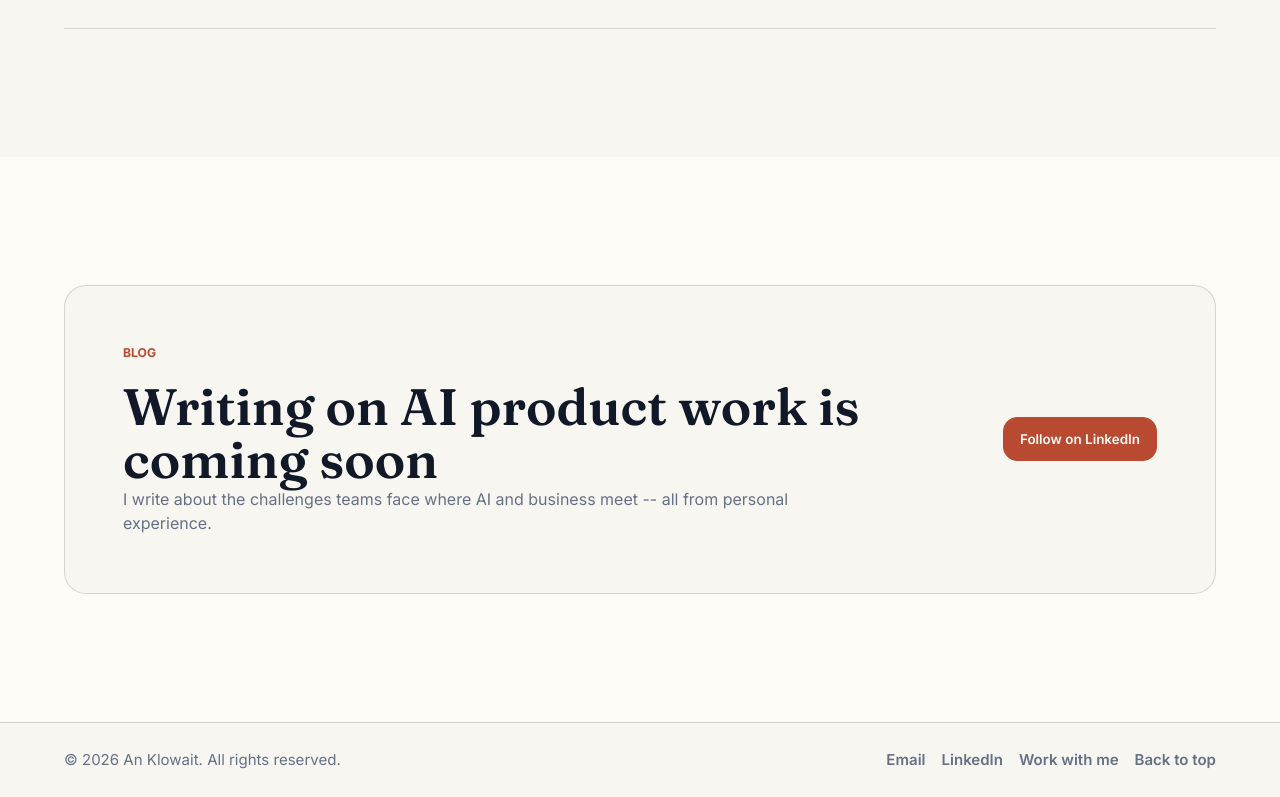
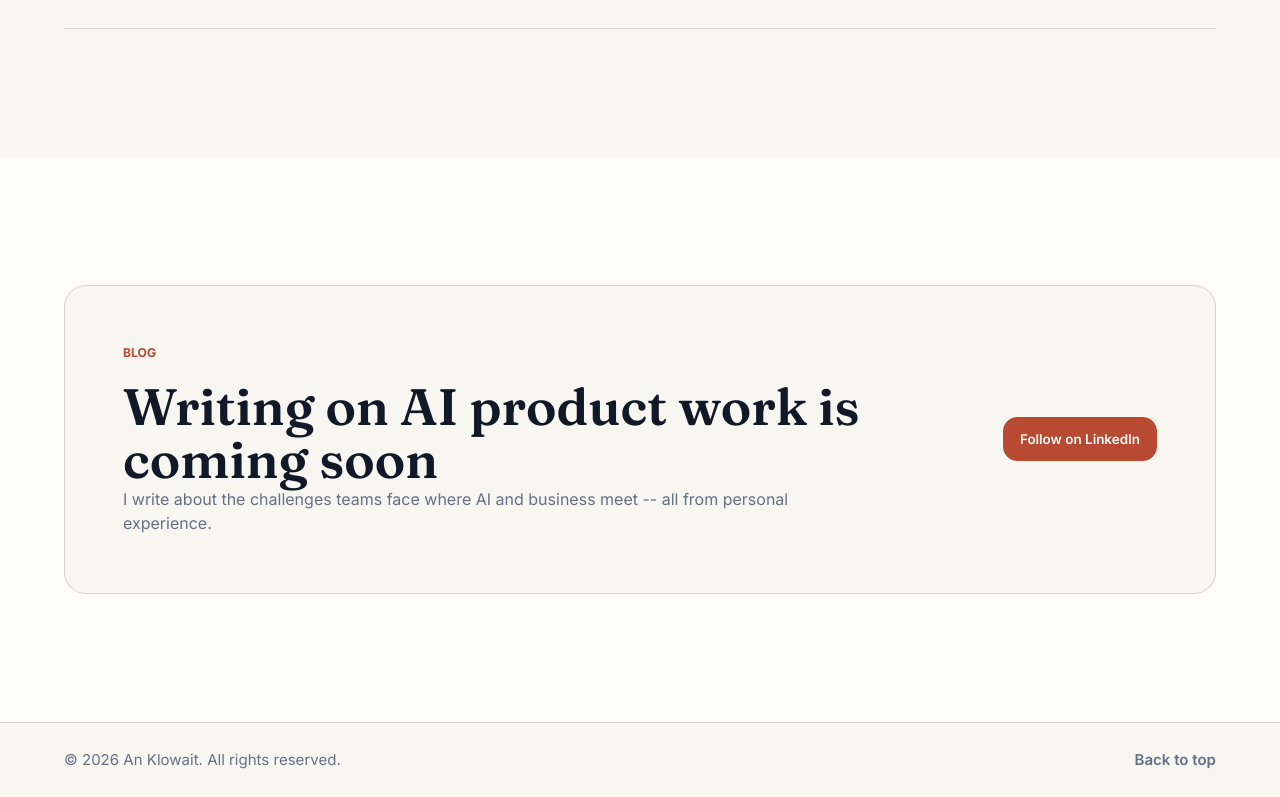
Before and after one commit to anklowait/anklowait.github.io, a plain HTML site: page index.html in a window 1280 px wide. Shown: the part 3739-4536 px from the top of the page. Drawn offline with Linux system fonts and the light colour scheme.

Commit message:
Update index.html

```diff
--- a/index.html
+++ b/index.html
@@ -357,9 +357,9 @@
     <footer class="site-footer">
       <p>&copy; <span data-year></span> An Klowait. All rights reserved.</p>
       <div>
-        <a href="mailto:an.klowait@gmail.com">Email</a>
-        <a href="https://www.linkedin.com/in/anklowait/">LinkedIn</a>
-        <a href="#booking">Work with me</a>
+        <!-- <a href="mailto:an.klowait@gmail.com">Email</a> -->
+        <!-- <a href="https://www.linkedin.com/in/anklowait/">LinkedIn</a> -->
+        <!-- <a href="#booking">Work with me</a> -->
         <a href="#top">Back to top</a>
       </div>
     </footer>
```
